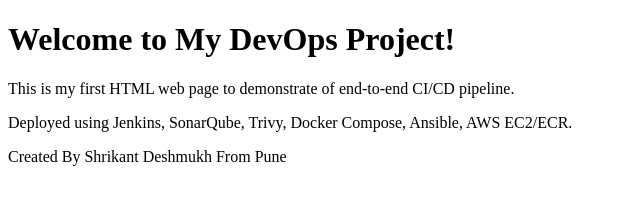
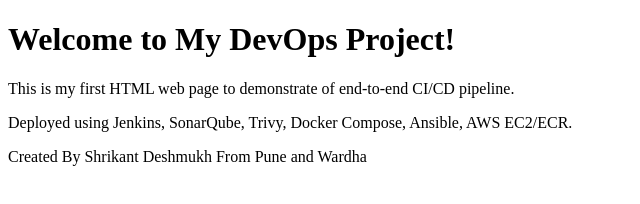
Before and after one commit to shreevdeshmukh/sonarqube-demo-new, a plain HTML site: page index.html in a window 1280 px wide. Shown: the whole page, without its empty margins (0-640 px from the left). Drawn offline with Linux system fonts and the light colour scheme.

Commit message:
Update creator information in index.html

```diff
--- a/index.html
+++ b/index.html
@@ -8,6 +8,6 @@
     <h1>Welcome to My DevOps Project!</h1>
     <p>This is my first HTML web page to demonstrate of end-to-end CI/CD pipeline.</p>
     <p>Deployed using Jenkins, SonarQube, Trivy, Docker Compose, Ansible, AWS EC2/ECR.</p>
-    <p>Created By Shrikant Deshmukh From Pune</p>
+    <p>Created By Shrikant Deshmukh From Pune and Wardha</p>
 </body>
 </html>
```
